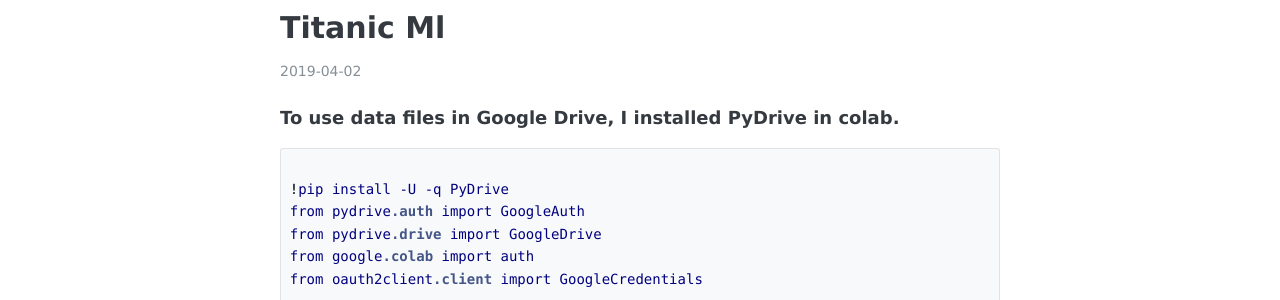
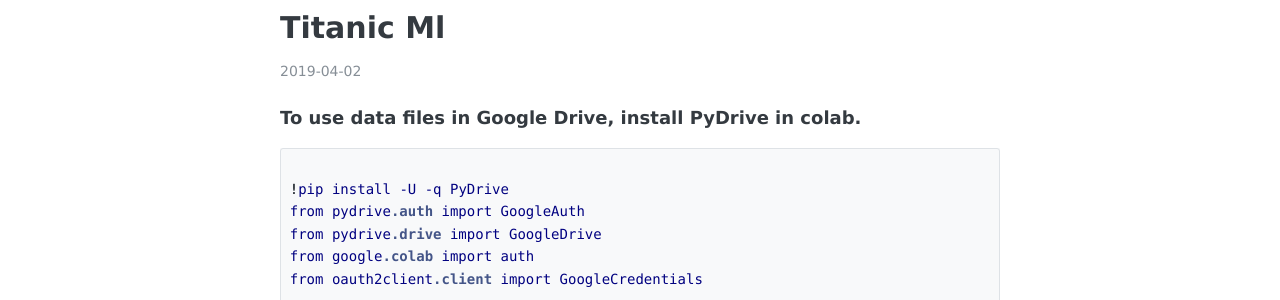
Before and after one commit to jae250/jae250.github.io, a Jekyll site: the page built from _posts/2019-04-02-Titanic-ML.md, in a window 1280 px wide. Shown: the part 159-459 px from the top of the page. Built offline with Jekyll 4.4.1, drawn with Linux system fonts in a browser that asks for light colours; our own code applies the rules of GitHub Pages for plain Markdown files.

Commit message:
Update 2019-04-02-Titanic-ML.md

````diff
--- a/_posts/2019-04-02-Titanic-ML.md
+++ b/_posts/2019-04-02-Titanic-ML.md
@@ -1,4 +1,4 @@
-##### To use data files in Google Drive, I installed PyDrive in colab.
+##### To use data files in Google Drive, install PyDrive in colab.
 
 ```css
 
````
